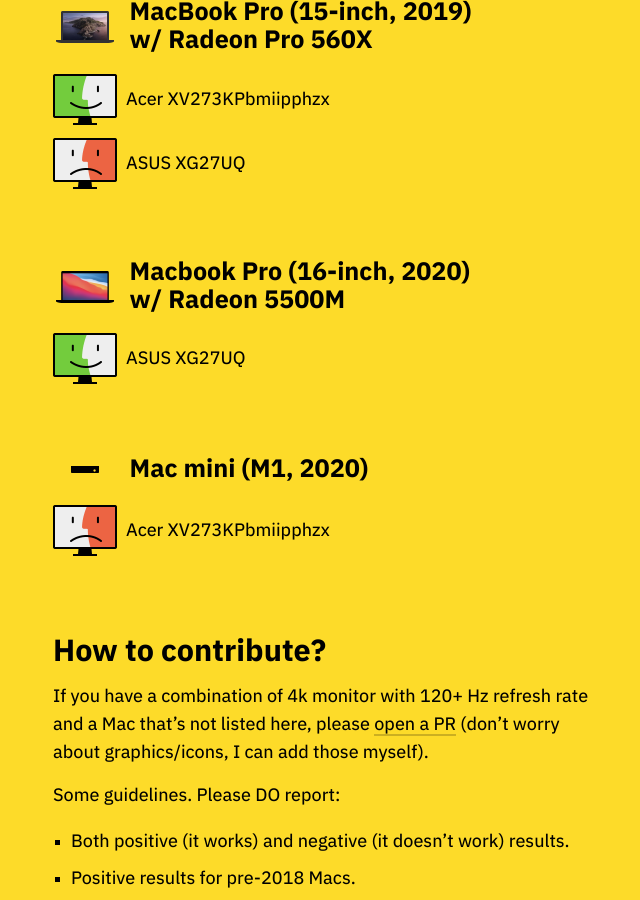
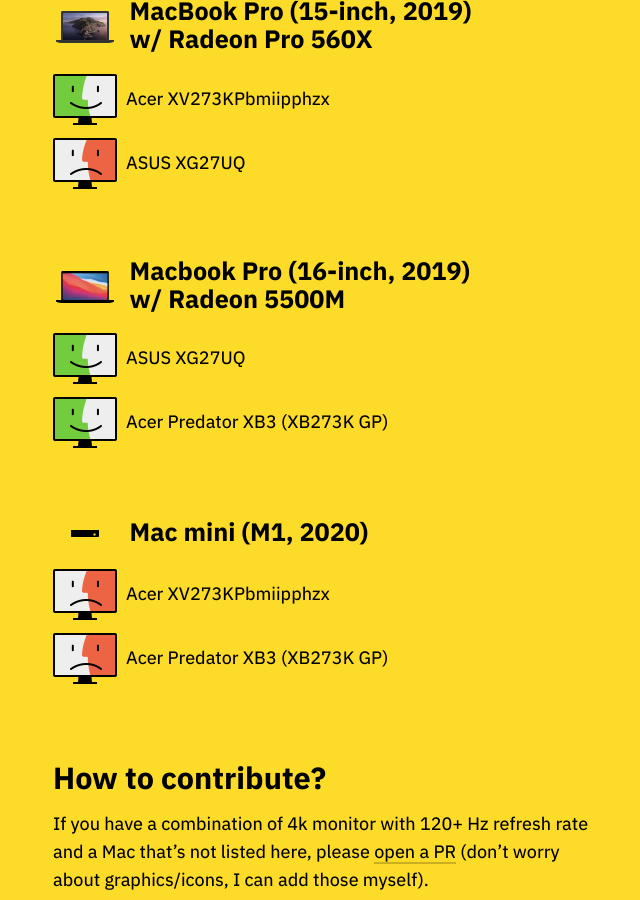
Before and after one commit to tonsky/tonsky.github.io, a Jekyll site: the page built from _posts/2021-02-24-monitors-mac.md, in a window 1280 px wide and 900 px high, scrolled down 1355 px. Shown: the whole window, without its empty margins (316-956 px from the left). Built offline with Jekyll 4.4.1, drawn with Linux system fonts in a browser that asks for light colours.

Commit message:
Change MacBook Pro 16 section to mention 2019, add Acer Predator XB3 compatibility

```diff
--- a/_posts/2021-02-24-monitors-mac.md
+++ b/_posts/2021-02-24-monitors-mac.md
@@ -6,10 +6,10 @@
 ---
 
 <style>
-	h1 + h2 { margin: 2.5em 0 0.5em; }
-	h2, .row { display: flex; align-items: center; }
-	h2 > img, .row > img { margin: 0 0.5em 0 0; }
-	figure > img { border-radius: 10px; }
+  h1 + h2 { margin: 2.5em 0 0.5em; }
+  h2, .row { display: flex; align-items: center; }
+  h2 > img, .row > img { margin: 0 0.5em 0 0; }
+  figure > img { border-radius: 10px; }
 </style>
 
 Following is the compatibilty list between various Macs and various 4k 120+ Hz displays.
@@ -46,13 +46,17 @@
 
 <div class="row"><img src="doesnt_work.png" height=64> <span>ASUS XG27UQ</span></div>
 
-## <img src="mbp_16_2020.png" height=32> <span>Macbook Pro (16-inch, 2020) w/ Radeon 5500M</span>
+## <img src="mbp_16_2020.png" height=32> <span>Macbook Pro (16-inch, 2019) w/ Radeon 5500M</span>
 
 <div class="row"><img src="works.png" height=64> <span>ASUS XG27UQ</span></div>
+
+<div class="row"><img src="works.png" height=64> <span>Acer Predator XB3 (XB273K GP)</span></div>
 
 ## <img src="mini_2018.png" height=32> <span>Mac mini (M1, 2020)</span>
 
 <div class="row"><img src="doesnt_work.png" height=64> <span>Acer XV273KPbmiipphzx</span></div>
+
+<div class="row"><img src="doesnt_work.png" height=64> <span>Acer Predator XB3 (XB273K GP)</span></div>
 
 # How to contribute?
 
```
